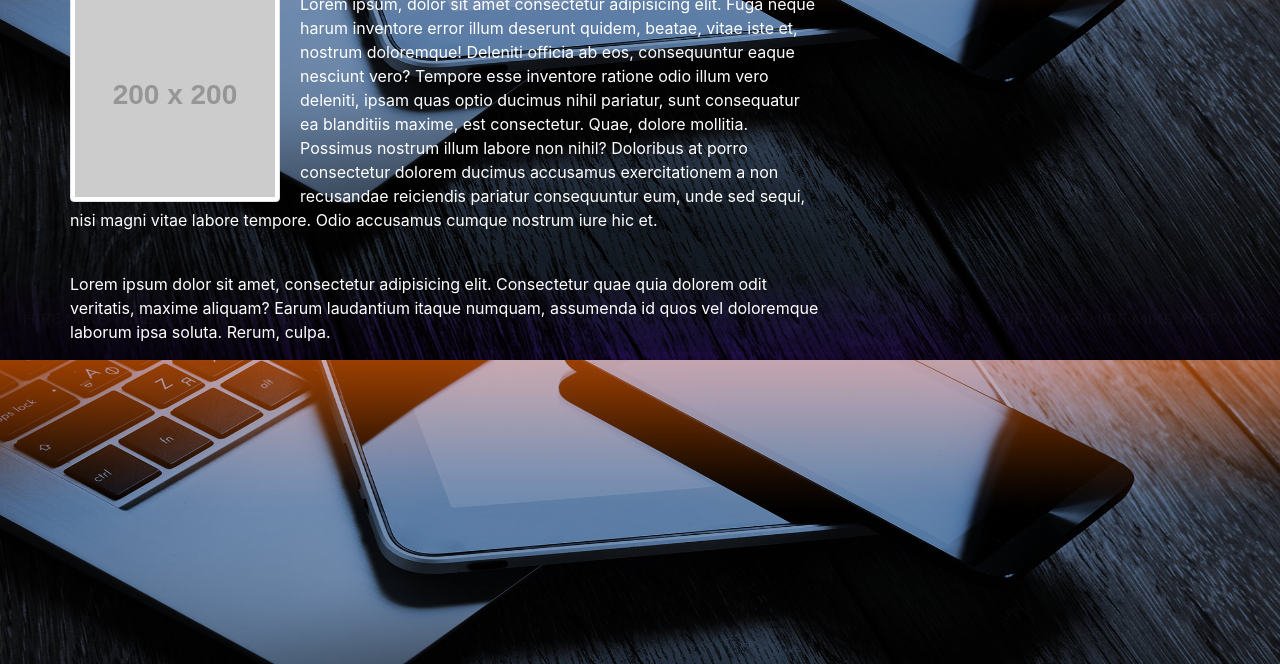
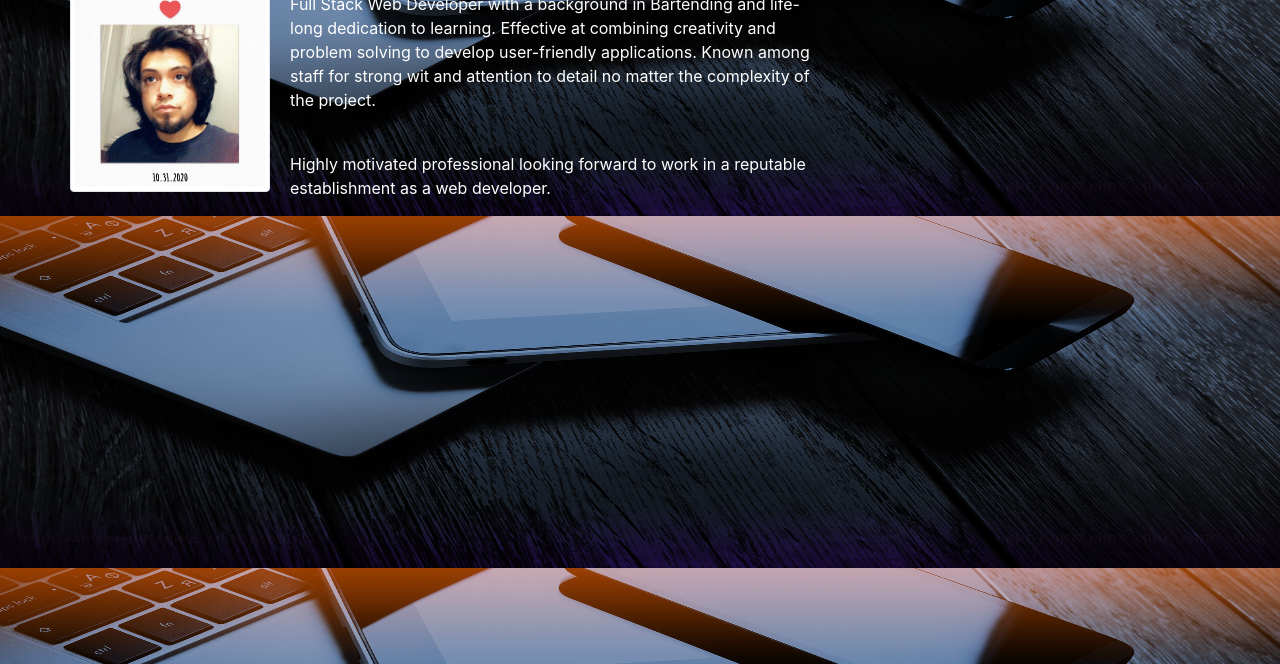
Before and after one commit to AmazingDaniel/Responsive-Portfolio, a plain HTML site: page index.html in a window 1280 px wide. Shown: the part 136-800 px from the top of the page. Drawn offline with nearby package versions, Linux system fonts and the light colour scheme; placeholder pictures from the web are drawn by us.

Commit message:
added aphoto of me and wrote about me in the about me

```diff
--- a/index.html
+++ b/index.html
@@ -38,15 +38,13 @@
                 </div>
                 <div class="row">
                     <div class="col-md-8">
-                        <img src="https://placehold.it/200x200" alt="Placeholder" class="img-thumbnail" style="float: left; margin-right: 20px; margin-bottom: 5px;"/>
+                        <img src="image.img/09F9DED3-35CD-44EE-B888-311BADAB6ED7.jpeg" alt="Placeholder" class="img-thumbnail" style="float: left; margin-right: 20px; margin-bottom: 5px;" width="200" height="200"/>
                         <p class="text-white">
-                            Lorem ipsum, dolor sit amet consectetur adipisicing elit. Fuga neque harum inventore error illum deserunt quidem, beatae, vitae iste et, nostrum doloremque! Deleniti officia ab eos, consequuntur eaque nesciunt vero?
-                            Tempore esse inventore ratione odio illum vero deleniti, ipsam quas optio ducimus nihil pariatur, sunt consequatur ea blanditiis maxime, est consectetur. Quae, dolore mollitia. Possimus nostrum illum labore non nihil?
-                            Doloribus at porro consectetur dolorem ducimus accusamus exercitationem a non recusandae reiciendis pariatur consequuntur eum, unde sed sequi, nisi magni vitae labore tempore. Odio accusamus cumque nostrum iure hic et.
+                            Full Stack Web Developer with a background in Bartending and life-long dedication to learning. Effective at combining creativity and problem solving to develop user-friendly applications. Known among staff for strong wit and attention to detail no matter the complexity of the project.
                         </p>
                         <br>
                         <p class="text-white">
-                            Lorem ipsum dolor sit amet, consectetur adipisicing elit. Consectetur quae quia dolorem odit veritatis, maxime aliquam? Earum laudantium itaque numquam, assumenda id quos vel doloremque laborum ipsa soluta. Rerum, culpa.
+                            Highly motivated professional looking forward to work in a reputable establishment as a web developer.
                         </p>
                     </div>
                     <!-- <div class="col-md-4">
```
Also changed, not shown: image.img/09F9DED3-35CD-44EE-B888-311BADAB6ED7.jpeg (added).
